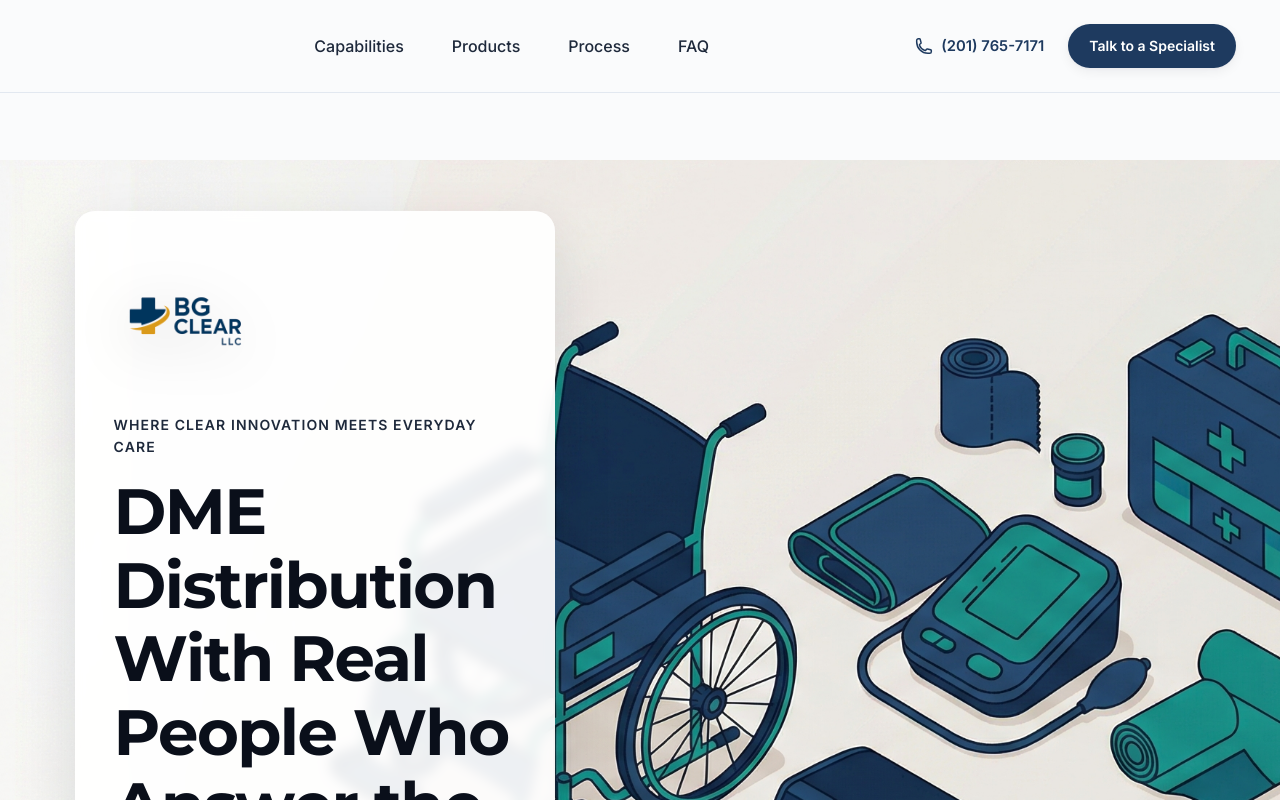
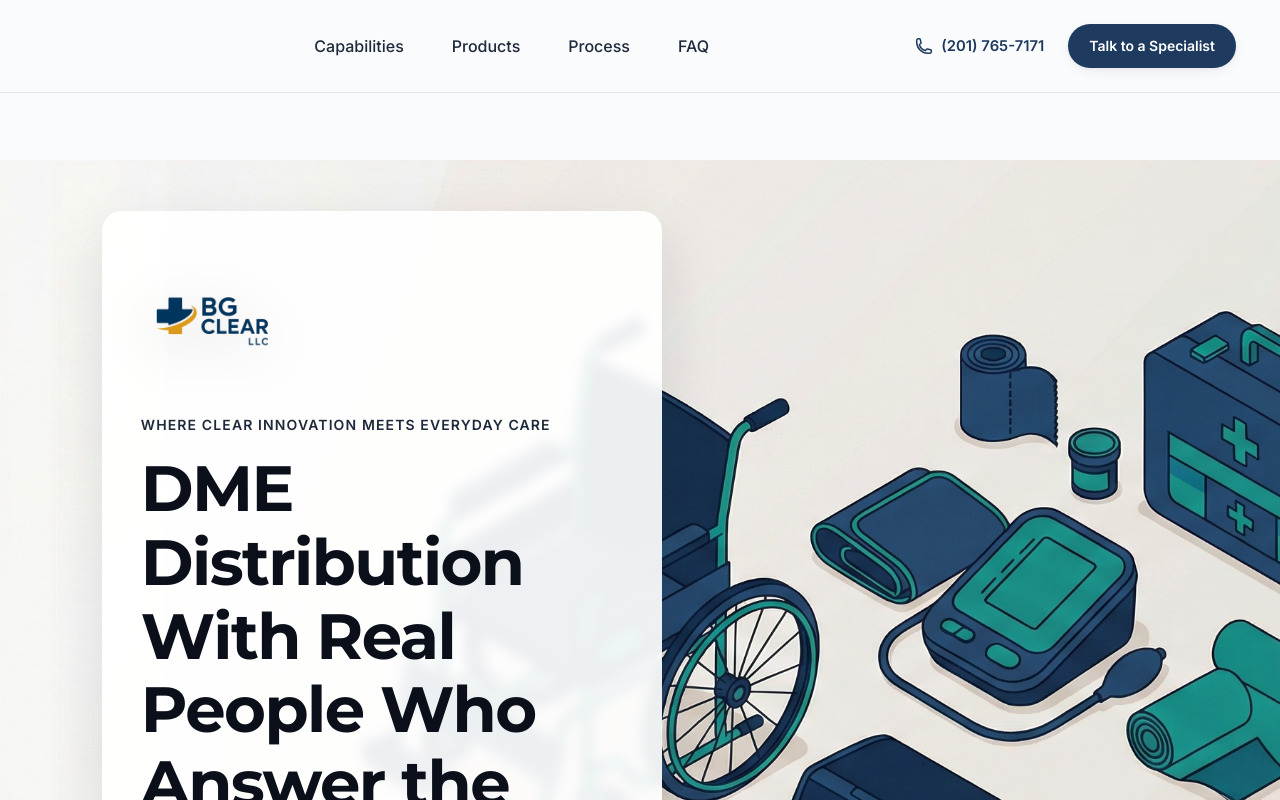
Before and after one commit to joemacstevens/bg-clear-website, a SvelteKit app: page / in a window 1280 px wide. Shown: the top 800 px of the page. Built offline with nearby package versions, Linux system fonts and the light colour scheme; no server answers.

Commit message:
Hero: widen copy block; add comfortable left inset on ultrawide

```diff
--- a/src/routes/+page.svelte
+++ b/src/routes/+page.svelte
@@ -259,14 +259,14 @@
 		height: 100%;
 		object-fit: cover;
 		/* Keep the key subject (wheelchair) visible on wide screens */
-		object-position: 96% center;
+		object-position: 94% center;
 	}
 	.hero-shell--wide .hero-content {
 		position: relative;
 		z-index: 1;
-		/* Keep copy hard-left on large desktops so it never blocks the product image */
-		max-width: clamp(480px, 34vw, 620px);
-		margin-left: 1.5rem;
+		/* Keep copy left so it doesn't block the product image, but not flush-left */
+		max-width: clamp(560px, 40vw, 760px);
+		margin-left: clamp(2.25rem, 4vw, 5rem);
 		margin-right: auto;
 		padding: clamp(1.75rem, 3vw, 3rem);
 		color: var(--color-ink);
```
